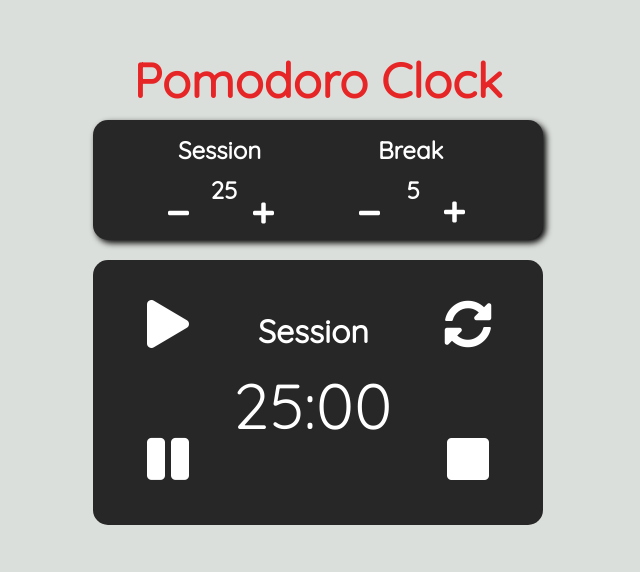
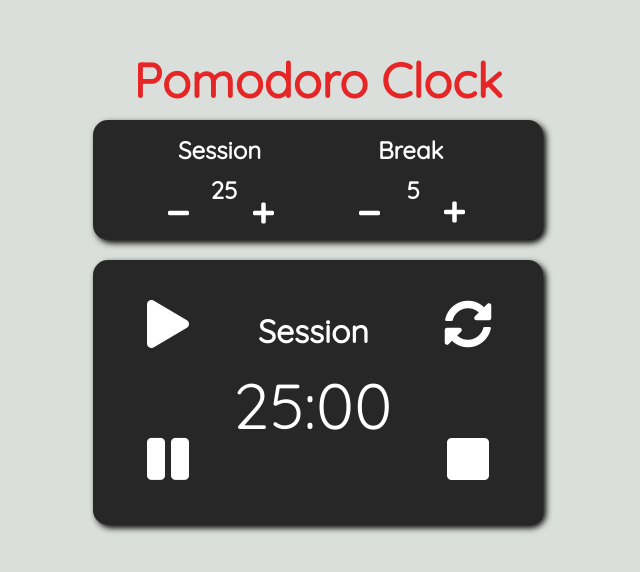
Before and after one commit to mwk913/pomodoro-clock, a plain HTML site: page index.html in a window 1280 px wide. Shown: the part 160-732 px from the top of the page, without its empty margins (322-962 px from the left). Drawn offline with Linux system fonts and the light colour scheme.

Commit message:
Drop shadow around clock added

```diff
--- a/styles.css
+++ b/styles.css
@@ -63,6 +63,8 @@ h2 {
   text-align: center;
   position: relative;
   border-radius: 15px;
+  box-shadow: 3px 3px 6px black;
+  -moz-box-shadow: 3px 3px 6px  black;
 }
 
 #clock_wrap{
```
